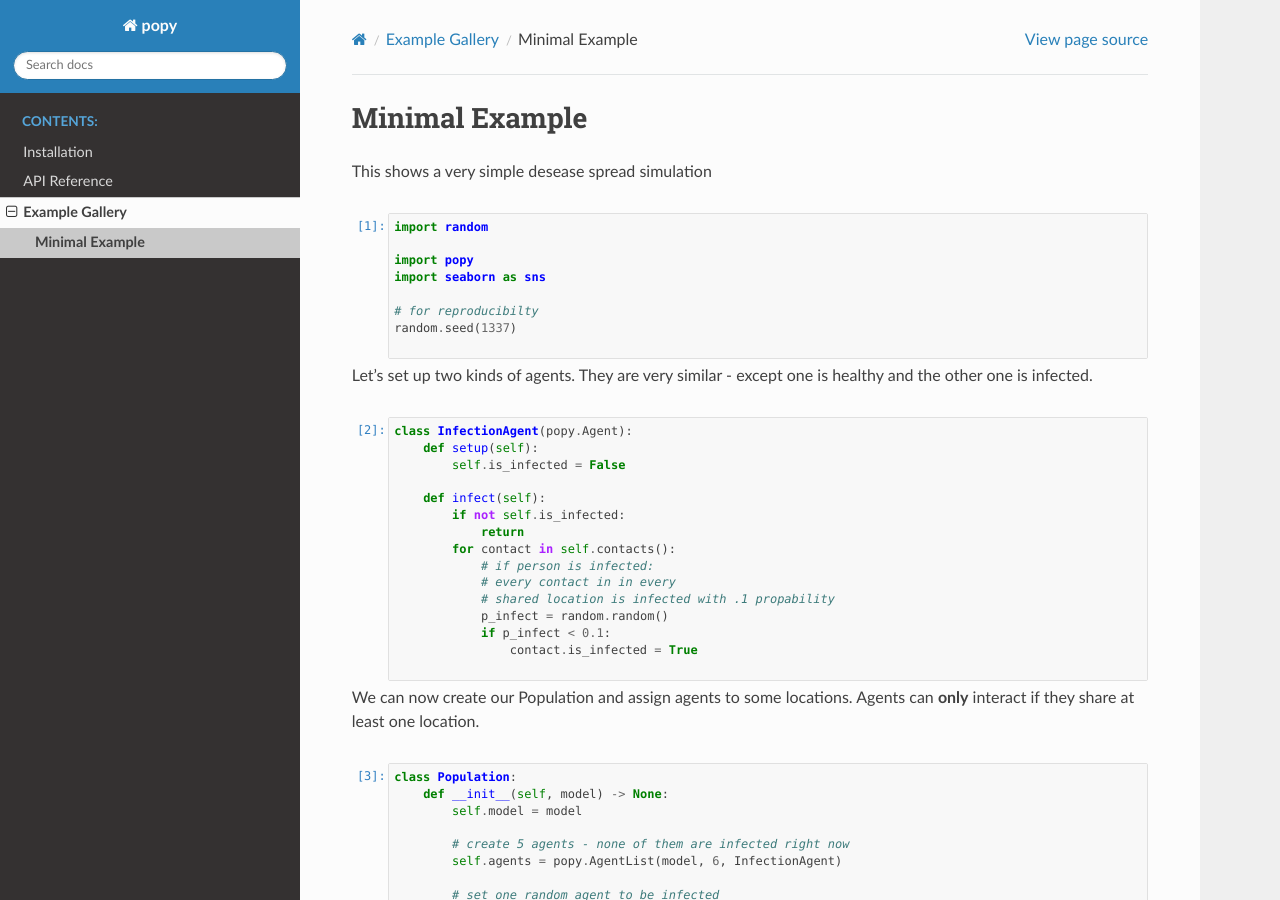
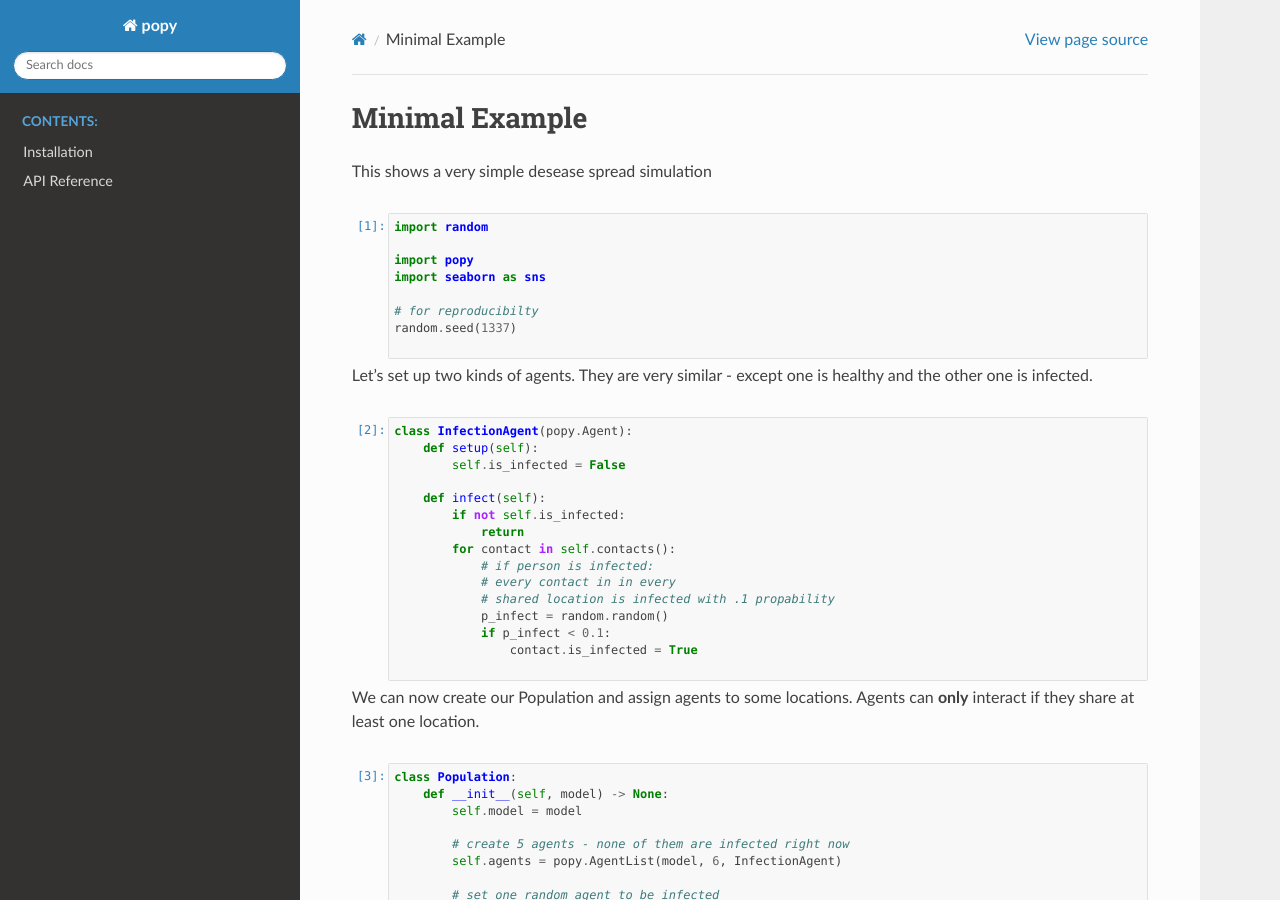
Before and after one commit to mariuzka/pop2net, a Sphinx documentation site: the page built from docs/examples/minimal_example.ipynb, in a window 1280 px wide and 900 px high. Built offline with Sphinx 7.4.7 and the Read the Docs theme 2.0.0, drawn with Linux system fonts in a browser that asks for light colours; pages that are not in the unit, such as notebooks, are missing from menus.

Commit message:
Remove example galleray (temporarely)

```diff
--- a/docs/examples/index.rst
+++ b/docs/examples/index.rst
@@ -6,7 +6,7 @@ This is a example gallery that is supposed to show different implementations of
 .. toctree::
 
     #introduction
-    minimal_example
+    #minimal_example
     #infection_simulation
     #opinion_dynamics
     #real_data
--- a/docs/index.rst
+++ b/docs/index.rst
@@ -19,7 +19,7 @@ Welcome to popy's documentation!
    introduction
    installation
    api/index
-   examples/index
+   #examples/index
 
 
 Indices and tables
```
